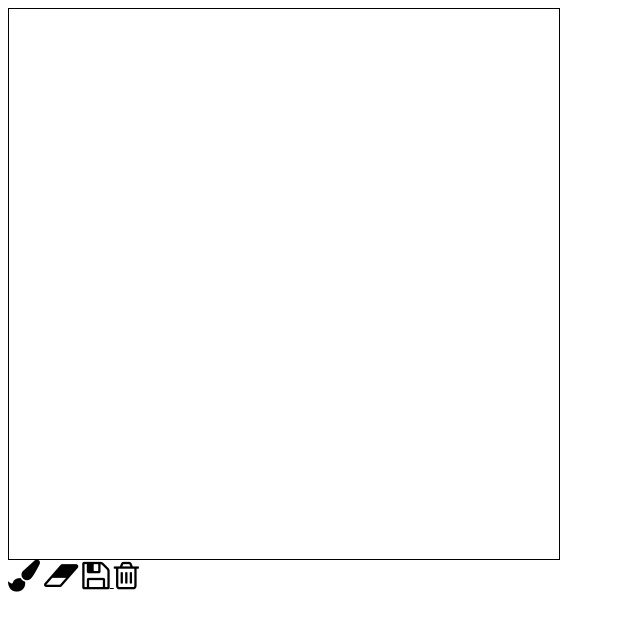
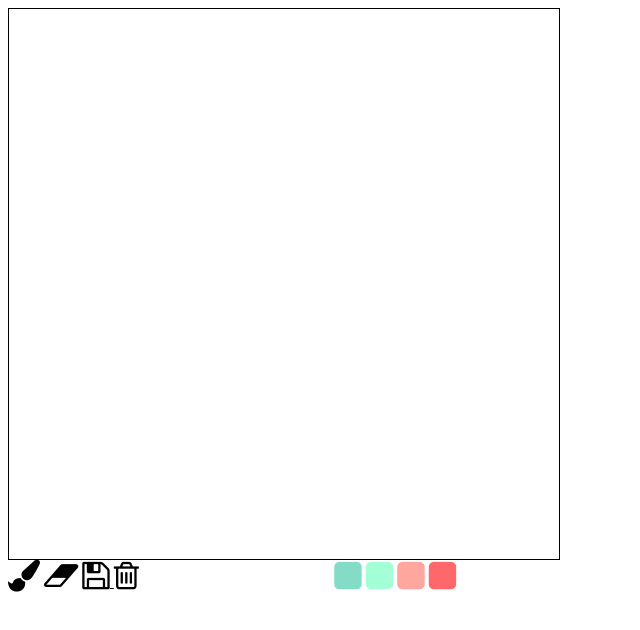
Before and after one commit to luongs/luongs.github.io, a plain HTML site: page canvas-palette/index.html in a window 1280 px wide. Shown: the whole page, without its empty margins (0-640 px from the left). Drawn offline with Linux system fonts and the light colour scheme.

Commit message:
Update website

```diff
--- a/canvas-palette/index.html
+++ b/canvas-palette/index.html
@@ -18,6 +18,16 @@
     <i class="fa fa-floppy-o" id="saveButton"></i>
   </a>
   <i class="fa fa-trash-o" id="clearButton"></i>
+  <span id="colorSquares">
+    <i class="fa fa-square" id="colorSquare0" title="">  </i>
+    <i class="fa fa-square" id="colorSquare1" title="">  </i>
+    <i class="fa fa-square" id="colorSquare2" title="">  </i>
+    <i class="fa fa-square" id="colorSquare3" title="">  </i>
+    <i class="fa fa-square" id="colorSquare4" title="">  </i>
+    <i class="fa fa-square" id="colorSquare5" title="">  </i>
+    <i class="fa fa-square" id="colorSquare6" title="">  </i>
+    <i class="fa fa-square" id="colorSquare7" title="">  </i>
+  </span>
 </div>
 </body>
 </html>
--- a/canvas-palette/palette.js
+++ b/canvas-palette/palette.js
@@ -43,11 +43,14 @@ canvas.onmouseleave = function( e ){
 let ccArrayIndex = 0; // index for clickColorArray
 let colorArray = [];
 
+// Functions called on startup
 colorArray = initColorArray(colorArray);
+fillColorSquares(colorArray, ccArrayIndex);
 
 colorButton.onclick = function ( e ){
   ccArrayIndex = incrementArrayIndex(ccArrayIndex, colorArray);
   isEraser = false;
+  fillColorSquares(colorArray, ccArrayIndex);
 };
 
 eraserButton.onclick = function( e ){
@@ -69,9 +72,6 @@ let clickX = new Array();
 let clickY = new Array();
 let clickDrag = new Array();
 let clickColor = new Array();
-
-//TODO:
-//      Display color combos on the side
 
 function addClick(x, y, dragging, isEraser){
   let color = '';
@@ -107,6 +107,26 @@ function initColorArray(colorArray){
 
   colorArray.push(['#d4dfe6', '#8ec0e4', '#cadbe9', '#6aafe6']);
   return colorArray;
+}
+
+
+function fillColorSquares(colorArray, index){
+  let MAX_SQUARES = 8;
+  let WHITE = "#ffffff";
+  let arrSize = colorArray[index].length;
+  let curColor = WHITE;
+
+  for (let i=0; i<MAX_SQUARES; i++){
+    if (i<arrSize){
+      curColor = colorArray[index][i];
+      document.getElementById("colorSquare"+i).style.color = curColor;
+      document.getElementById("colorSquare"+i).title = curColor;
+    }
+    else{
+      document.getElementById("colorSquare"+i).style.color = WHITE;
+      document.getElementById("colorSquare"+i).title = WHITE;
+    }
+  }
 }
 
 // implement circular array
--- a/canvas-palette/style.css
+++ b/canvas-palette/style.css
@@ -11,6 +11,9 @@
   color: black;
 }
 
+.palette span{
+  margin-left: 10em;
+}
 canvas:active {
   cursor: default;
 }
```
Also changed, not shown: canvas-palette/palette.html (deleted, +0 -20 lines).
